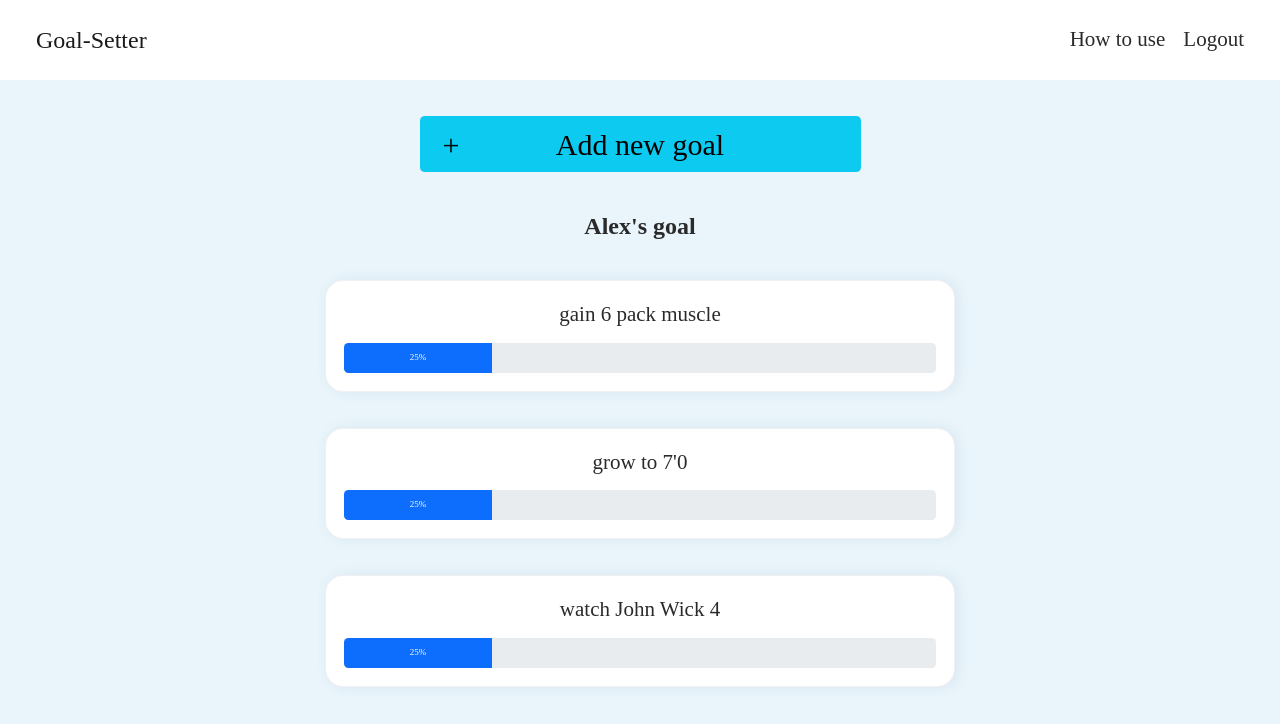
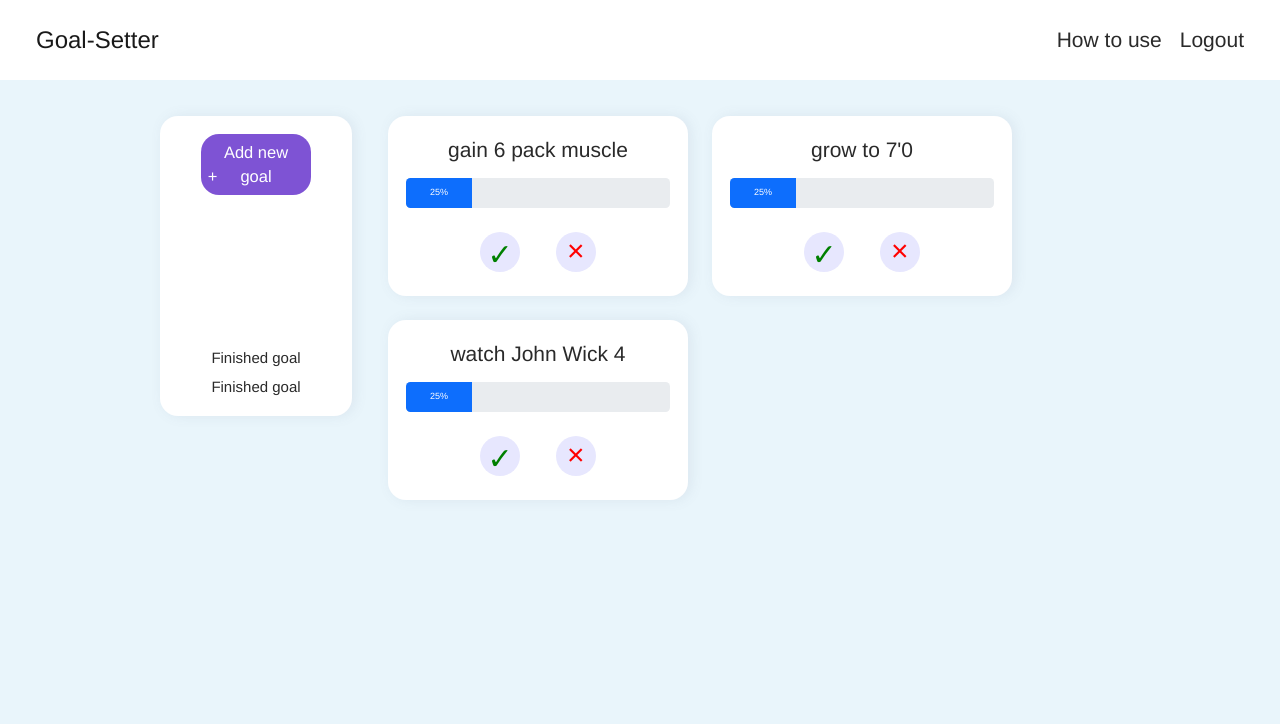
Before and after one commit to m790101/goal-setter, a Vue app: page /goals/1#/goals in a window 1280 px wide. Shown: the top 724 px of the page. Built offline with nearby package versions, Linux system fonts and the light colour scheme.

Commit message:
add new layout for RWD in goals page and add finished and close icon

```diff
--- a/src/App.vue
+++ b/src/App.vue
@@ -10,11 +10,6 @@
 <style lang='scss'>
 @import './assets/scss/reset.scss';
 @import './assets/scss/main.scss';
-.goal-setter__body{
-  margin: 0 auto;
-  max-width:900px;
-  height:100%;
-}
 
 </style>
 
--- /dev/null
+++ b/src/assets/scss/form.scss
@@ -0,0 +1,50 @@
+.btn-add {
+    background-color: #7E53D4;
+    color: var(--white);
+    border-radius: 1.5rem;
+
+    &:hover {
+        background-color: #724bc0;
+        color: var(--white);
+    }
+
+    &:active {
+        background-color: #724bc0;
+        color: var(--white);
+    }
+}
+
+
+.check-icon {
+    position: relative;
+    width:40px;
+    height:40px;
+    background-color:rgb(231, 231, 254);
+    border-radius: 50%;
+    &::before {
+        content: '\2713';
+        position: absolute;
+        left:50%;
+        transform: translate(-50%,0%);
+        font-size: 2.5rem;
+        color: green;
+
+    }
+}
+
+.cross-icon {
+    position: relative;
+    width:40px;
+    height:40px;
+    background-color:rgb(231, 231, 254);
+    border-radius: 50%;
+    &::before {
+        position: absolute;
+        content: "\00d7";
+        left:50%;
+        top:-12%;
+        transform: translate(-51%,0);
+        font-size: 2.5rem;
+        color: red;
+    }
+}
--- a/src/assets/scss/main.scss
+++ b/src/assets/scss/main.scss
@@ -46,5 +46,5 @@ body {
     background-color:var(--primary-color);
 
     color: var(--body-color);
-    font-family: "Noto Sans TC";
+    font-family: "Helvetica";
 }
--- a/src/components/Goal.vue
+++ b/src/components/Goal.vue
@@ -1,12 +1,11 @@
 <template>
-  <div>
-    <div class="goal mt-5" v-for="goal in initialGoals" :key="goal.id">
-      <router-link :to="{ name: 'goal-detail', params: { id: goal.id } }">
+  <div class="goal-wrapper">
+    <div class="goal" v-for="goal in initialGoals" :key="goal.id">
         <div class="goal__body text-center">
+                <router-link :to="{ name: 'goal-detail', params: { id: goal.id } }">
           <p class="fs-3">{{ goal.name }}</p>
-        </div>
-        <div class="goal__footer mt-3">
-          <div class="progress">
+        </router-link>
+         <div class="progress mt-3">
             <div
               class="progress-bar"
               role="progressbar"
@@ -17,13 +16,21 @@
             </div>
           </div>
 
+        </div>
+
+        <div class="goal__footer mt-3">
+
+          <div class="d-flex justify-content-center gap-5 ">
+            <div class="check-icon"></div>
+            <div class="cross-icon"></div>
+        </div>
           <!--
         <div class="d-flex  mt-4 goal__footer__button-section justify-content-center gap-3">
           <button class="fs-5 btn btn-success">完成</button>
           <button class="fs-5 btn btn-danger">刪除</button>
         </div>-->
         </div>
-      </router-link>
+
     </div>
   </div>
 </template>
@@ -43,12 +50,13 @@ export default {
 </script>
 
 <style lang="scss" scoped>
-@import '../assets/scss/mixins.scss';
+@import "../assets/scss/mixins.scss";
+@import "../assets/scss/form.scss";
 
 .goal {
   @extend %standard-boxshadow;
-  background-color:var(--white);
-  border: 1.5px solid var(--pale-gray);
+  margin-top:3rem;
+  background-color: var(--white);
   padding: 1.5rem;
   border-radius: 1.5rem;
 }
@@ -60,4 +68,20 @@ export default {
     width: 50%;
   }
 }
+
+@media (min-width: 1200px) {
+  .goal-wrapper {
+    display:flex;
+    gap: 2rem;
+    flex-wrap: wrap;
+    .goal {
+      margin-top:0;
+      width: 300px;
+      height: 180px;
+      &__body {
+        height: 60%;
+      }
+    }
+  }
+}
 </style>
--- a/src/views/Goals.vue
+++ b/src/views/Goals.vue
@@ -1,29 +1,55 @@
 <template>
   <section class="goals mt-5 mx-auto">
-    <button class="btn btn-info goals__btn fs-1" :class="{disabled:isAddNew}" @click.stop.prevent="callNewGoalForm">Add new goal</button>
-    <form action="" v-if="isAddNew" class="mt-5 new-goal-form" @submit.stop.prevent="handleSubmitNewGoal">
+    <div class="goals__left-content d-flex flex-column justify-content-between">
+      <button
+        class="btn btn-add goals__btn"
+        :class="{ disabled: isAddNew }"
+        @click.stop.prevent="callNewGoalForm"
+      >
+        Add new goal
+      </button>
+      <form
+        action=""
+        v-if="isAddNew"
+        class="new-goal-form"
+        @submit.stop.prevent="handleSubmitNewGoal"
+      >
         <div>
           <div class="d-flex align-items-center justify-content-between mx-2">
-      <label class="form-label fs-3" for="name">Your new goal:</label>
-      <span class="fs-3" role="button" @click.stop.prevent="closeNewGoalForm">X</span>
+            <label class="form-label" for="name">Your new goal:</label>
+            <span
+              class="fs-3"
+              role="button"
+              @click.stop.prevent="closeNewGoalForm"
+              >X</span
+            >
           </div>
-      <input type="text" id="name" class="form-control new-goal-form__input mt-2" placeholder="Enter your goal" v-model="newGoal">
+          <input
+            type="text"
+            id="name"
+            class="form-control new-goal-form__input mt-2 fs-4"
+            placeholder="Enter your goal"
+            v-model="newGoal"
+          />
         </div>
-      <button class="btn btn-primary new-goal-form__btn mt-4">Add your goal</button>
+        <button class="btn btn-primary new-goal-form__btn mt-4 fs-4">
+          Add your goal
+        </button>
       </form>
-    <div class="mt-5 text-center" v-if="!isAddNew">
-      <p class="fs-2 fw-bold">
-        <span>{{ currentUser.name }}'s</span
-        > goal
-      </p>
+      <ul class="d-flex flex-column justify-content-center text-center mt-3">
+        <li class="mt-2 fs-5"><a href="#">Finished goal</a></li>
+        <li class="mt-2 fs-5"><a href="#">Finished goal</a></li>
+      </ul>
     </div>
+    <div class="goals__right-content">
       <Goal :initial-goals="goals" />
+    </div>
   </section>
 </template>
 
 <script>
 import Goal from "../components/Goal.vue";
-import { v4 as uuidv4 } from 'uuid'
+import { v4 as uuidv4 } from "uuid";
 const dummyUser = {
   currentUser: {
     id: 1,
@@ -52,28 +78,31 @@ export default {
     return {
       goals: [],
       currentUser: dummyUser.currentUser,
-      isAddNew:false,
-      newGoal:''
+      isAddNew: false,
+      newGoal: "",
     };
   },
   methods: {
     fetchGoals() {
       this.goals = dummyData.goals;
     },
-    callNewGoalForm(){
-      this.isAddNew = !this.isAddNew
+    callNewGoalForm() {
+      this.isAddNew = !this.isAddNew;
     },
-    handleSubmitNewGoal(){
-      this.isAddNew = false
+    handleSubmitNewGoal() {
+      this.isAddNew = false;
+      if (!this.newGoal.trim()) {
+        return (this.isAddNew = true);
+      }
       this.goals.push({
         id: uuidv4(),
-        name: this.newGoal
-      })
-      this.newGoal = ''
+        name: this.newGoal,
+      });
+      this.newGoal = "";
     },
-    closeNewGoalForm(){
-      this.isAddNew = false
-    }
+    closeNewGoalForm() {
+      this.isAddNew = false;
+    },
   },
   created() {
     this.fetchGoals();
@@ -85,30 +114,75 @@ export default {
 </script>
 
 <style lang="scss" scoped>
+@import "../assets/scss/form.scss";
+@import "../assets/scss/mixins.scss";
+
 .goals {
   width: 70%;
-  max-width: 900px;
+  display: flex;
+  flex-direction: column;
+  &__left-content {
+    padding: 1.5rem;
+    background-color: var(--white);
+    border-radius: 1.5rem;
+    @extend %standard-boxshadow;
+  }
 }
 .goals__btn {
   position: relative;
   display: block;
   width: 70%;
   margin: 0 auto;
-  &::after{
+  font-size: 1.5rem;
+  &::after {
     position: absolute;
-      content:'+';
-      left:5%;
-
+    content: "+";
+    left: 5%;
+  }
+}
+.new-goal-form {
+  margin-top: 3rem;
+  .form-label {
+    font-size: 1.75rem;
   }
 }
 
-.new-goal-form__input{
-  height:45px;
+.new-goal-form__input {
+  height: 45px;
 }
 
-.new-goal-form__btn{
-  width:100%;
-  height:45px;
+.new-goal-form__btn {
+  width: 100%;
+  height: 45px;
 }
 
+@media (min-width: 1200px) {
+  .goals {
+    width: 75%;
+    min-height: 700px;
+    flex-direction: row;
+    &__left-content {
+      width: 20%;
+      max-height: 300px;
+      padding: 1.5rem;
+      background-color: var(--white);
+      border-radius: 1.5rem;
+      @extend %standard-boxshadow;
+    }
+    &__right-content {
+      margin-left: 3rem;
+      flex: 1;
+    }
+  }
+  .goals__btn {
+    font-size: 1.375rem;
+  }
+  .new-goal-form {
+    z-index: 999;
+    margin-top: 1rem;
+    .form-label {
+      font-size: 1.5rem;
+    }
+  }
+}
 </style>
```
Lines whose indentation alone changed are shown as unchanged.
